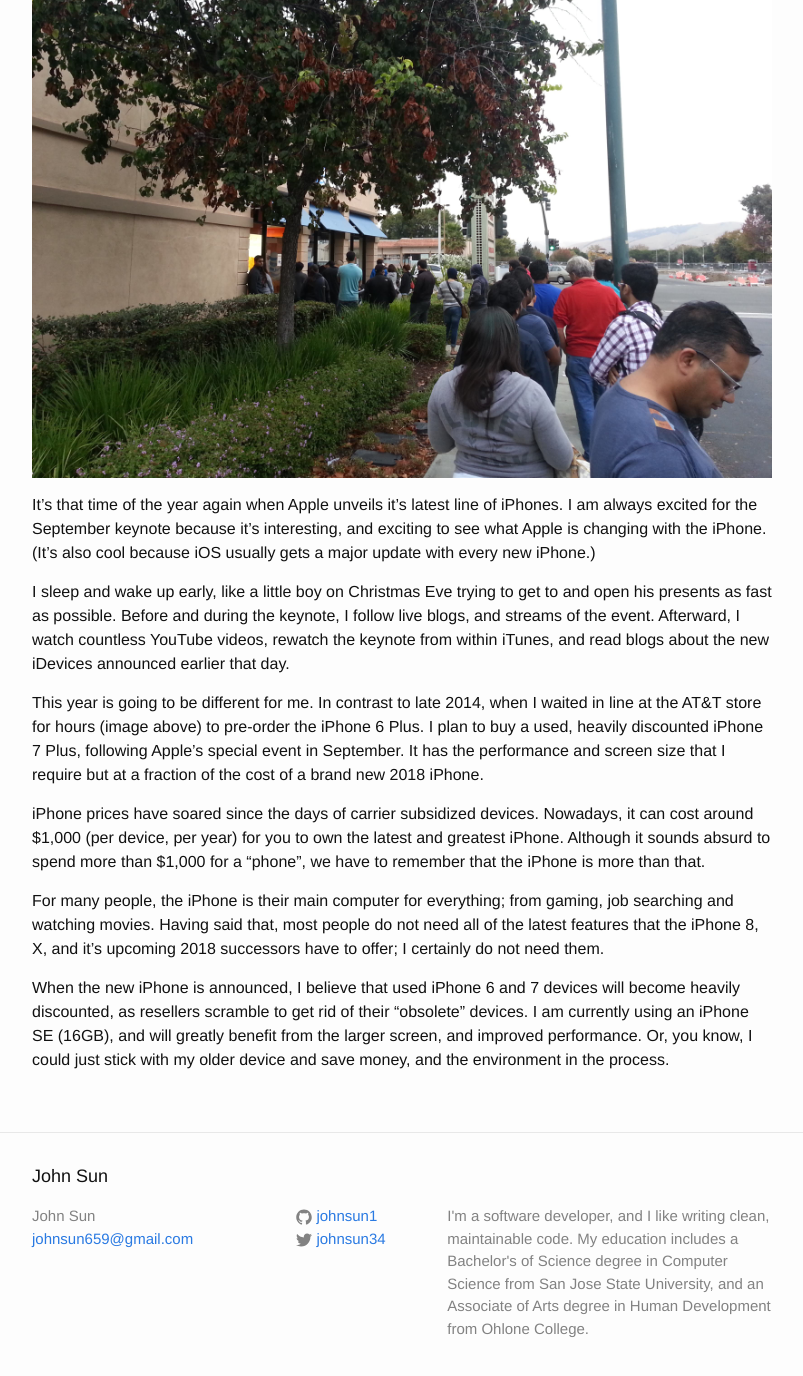
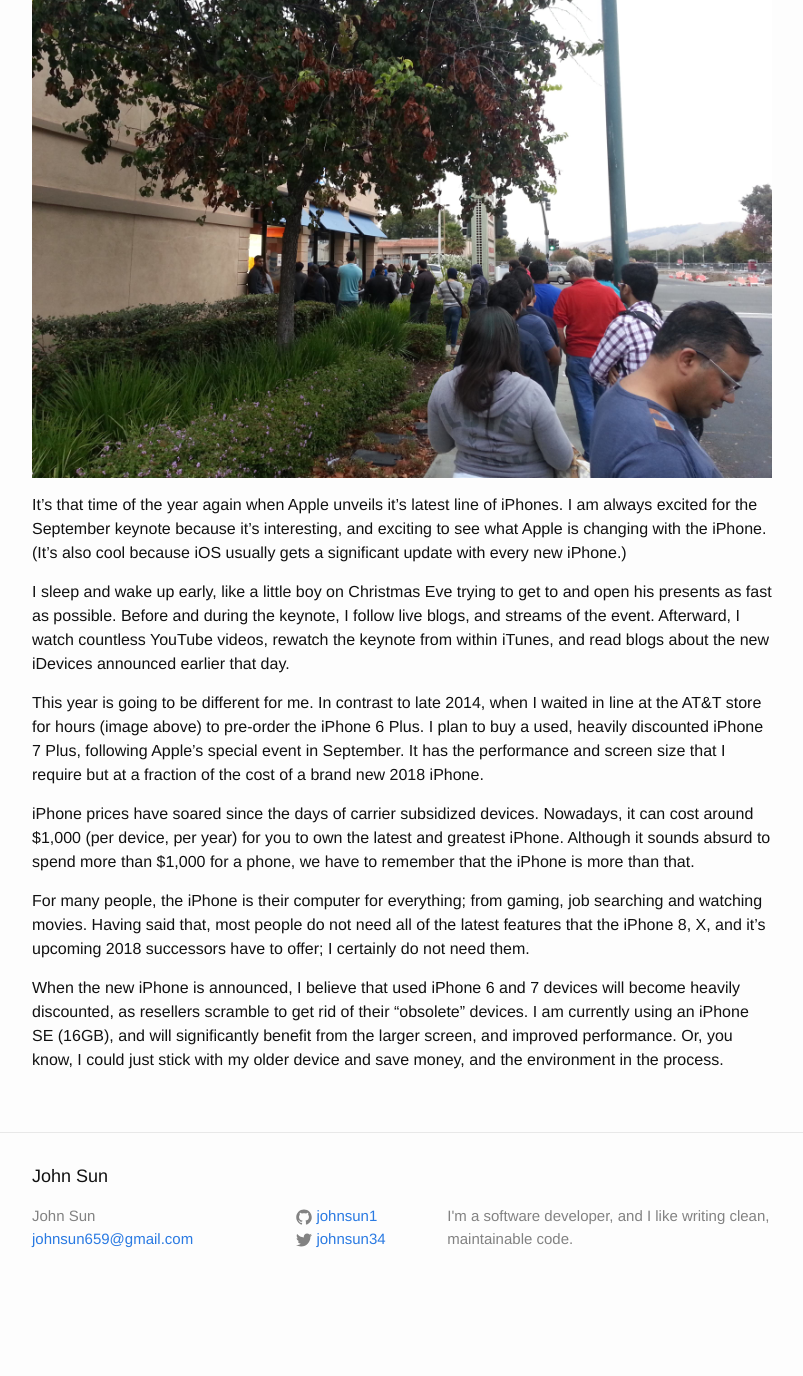
Before and after one commit to johnsun1/johnsun1.github.io, a Jekyll site: the page built from _posts/2018-08-22-upcoming-september-iphone-event.md, in a window 1280 px wide and 1400 px high, scrolled down 277 px. Shown: the top 1376 px of the window, without its empty margins (238-1041 px from the left). Built offline with Jekyll 4.4.1, drawn with Linux system fonts in a browser that asks for light colours; after the commit the page ends 1587 px from its top, so only the background shows below that.

Commit message:
New Post, and Updates
- Updated iPhone Event post with minor grammar fixes
- New post on The Pomodoro Technique
- Updated About page
- Updated website description

```diff
--- a/_config.yml
+++ b/_config.yml
@@ -9,9 +9,7 @@
 title: John Sun
 email: johnsun659@gmail.com
 description: > # this means to ignore newlines until "baseurl:"
-  I'm a software developer, and I like writing clean, maintainable code. My education includes
-  a Bachelor's of Science degree in Computer Science from San Jose State University,
-  and an Associate of Arts degree in Human Development from Ohlone College.
+  I'm a software developer, and I like writing clean, maintainable code.
 baseurl: "" # the subpath of your site, e.g. /blog
 url: "https://johnsun1.github.io/" # the base hostname & protocol for your site
 twitter_username: johnsun34
--- a/_posts/2018-08-22-upcoming-september-iphone-event.md
+++ b/_posts/2018-08-22-upcoming-september-iphone-event.md
@@ -6,14 +6,14 @@
 ---
 ![Line at the AT&T store for iPhone pre-orders]({{ "/assets/486.jpg" | absolute_url }})
 
-It’s that time of the year again when Apple unveils it’s latest line of iPhones. I am always excited for the September keynote because it’s interesting, and exciting to see what Apple is changing with the iPhone. (It’s also cool because iOS usually gets a major update with every new iPhone.)
+It’s that time of the year again when Apple unveils it’s latest line of iPhones. I am always excited for the September keynote because it’s interesting, and exciting to see what Apple is changing with the iPhone. (It’s also cool because iOS usually gets a significant update with every new iPhone.)
 
 I sleep and wake up early, like a little boy on Christmas Eve trying to get to and open his presents as fast as possible. Before and during the keynote, I follow live blogs, and streams of the event. Afterward, I watch countless YouTube videos, rewatch the keynote from within iTunes, and read blogs about the new iDevices announced earlier that day.
 
 This year is going to be different for me. In contrast to late 2014, when I waited in line at the AT&T store for hours (image above) to pre-order the iPhone 6 Plus. I plan to buy a used, heavily discounted iPhone 7 Plus, following Apple’s special event in September. It has the performance and screen size that I require but at a fraction of the cost of a brand new 2018 iPhone.
 
-iPhone prices have soared since the days of carrier subsidized devices. Nowadays, it can cost around $1,000 (per device, per year) for you to own the latest and greatest iPhone. Although it sounds absurd to spend more than $1,000 for a “phone”, we have to remember that the iPhone is more than that.
+iPhone prices have soared since the days of carrier subsidized devices. Nowadays, it can cost around $1,000 (per device, per year) for you to own the latest and greatest iPhone. Although it sounds absurd to spend more than $1,000 for a phone, we have to remember that the iPhone is more than that.
 
-For many people, the iPhone is their main computer for everything; from gaming, job searching and watching movies. Having said that, most people do not need all of the latest features that the iPhone 8, X, and it’s upcoming 2018 successors have to offer; I certainly do not need them.
+For many people, the iPhone is their computer for everything; from gaming, job searching and watching movies. Having said that, most people do not need all of the latest features that the iPhone 8, X, and it’s upcoming 2018 successors have to offer; I certainly do not need them.
 
-When the new iPhone is announced, I believe that used iPhone 6 and 7 devices will become heavily discounted, as resellers scramble to get rid of their “obsolete” devices. I am currently using an iPhone SE (16GB), and will greatly benefit from the larger screen, and improved performance. Or, you know, I could just stick with my older device and save money, and the environment in the process.
+When the new iPhone is announced, I believe that used iPhone 6 and 7 devices will become heavily discounted, as resellers scramble to get rid of their “obsolete” devices. I am currently using an iPhone SE (16GB), and will significantly benefit from the larger screen, and improved performance. Or, you know, I could just stick with my older device and save money, and the environment in the process.
```
Also changed, not shown: _posts/2018-08-27-the-pomodoro-technique.md (added, +19 -0 lines), about.md (+2 -3 lines), assets/tomato-3520004_1280.jpg (added).
